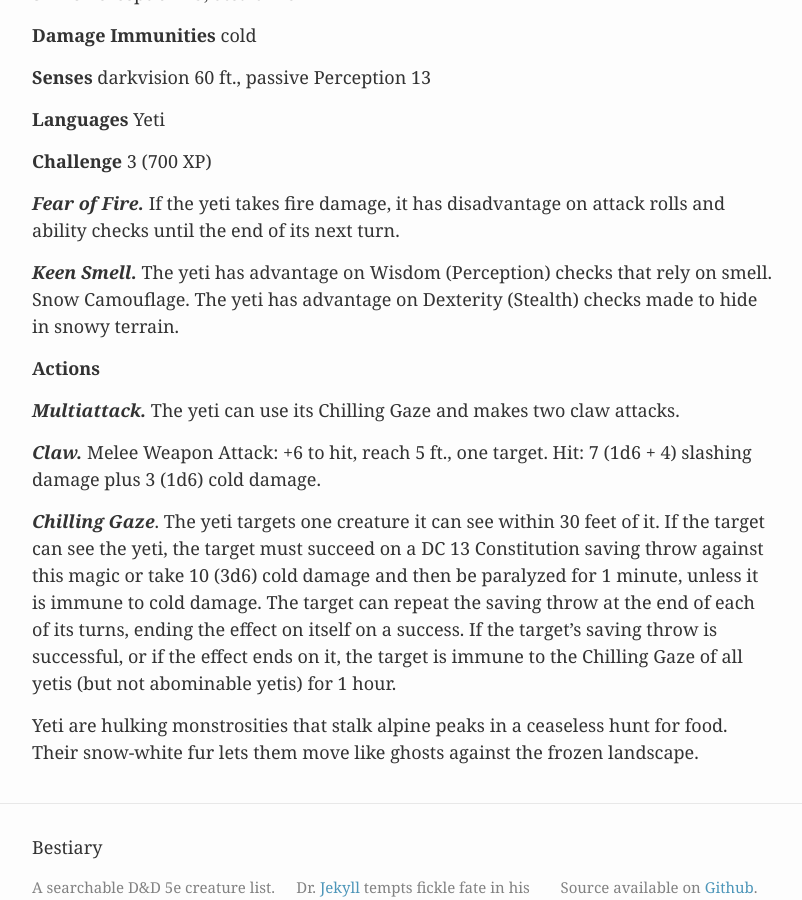
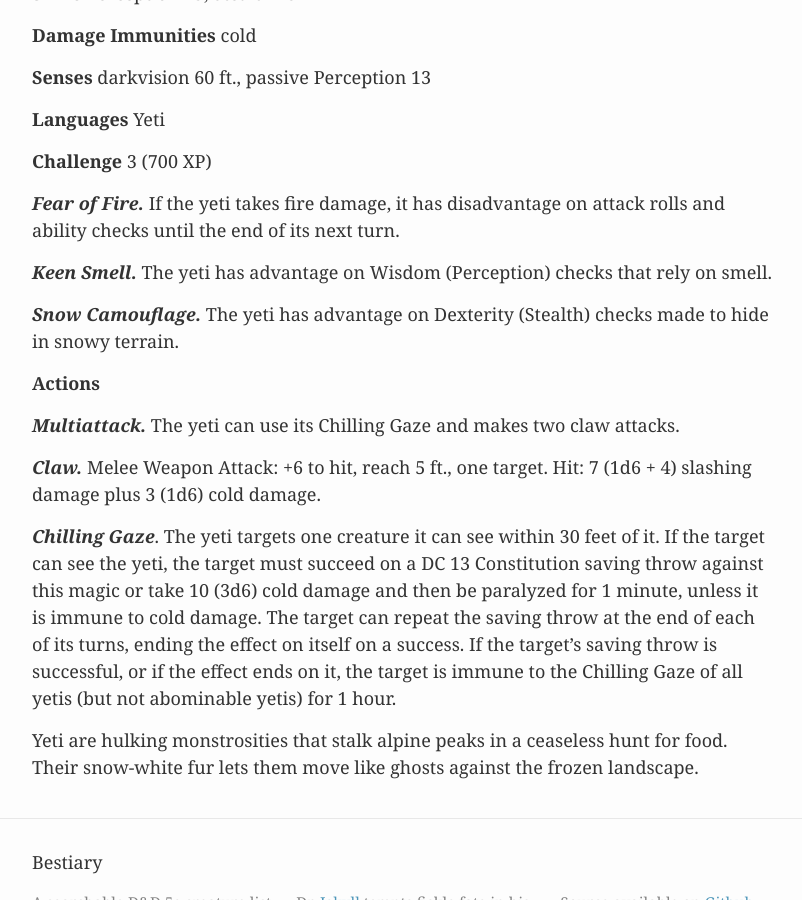
Before and after one commit to beaurancourt/bestiary, a Jekyll site: the page built from _posts/2016-03-02-yeti.markdown, in a window 1280 px wide and 900 px high, scrolled down 531 px. Shown: the whole window, without its empty margins (238-1040 px from the left). Built offline with Jekyll 4.4.1, drawn with Linux system fonts in a browser that asks for light colours.

```diff
--- a/_posts/2016-03-02-yeti.markdown
+++ b/_posts/2016-03-02-yeti.markdown
@@ -30,7 +30,8 @@ tags: [large, monstrosity, cr3]
 ***Fear of Fire.*** If the yeti takes fire damage, it has disadvantage on attack rolls and ability checks until the end of its next turn.
 
 ***Keen Smell.*** The yeti has advantage on Wisdom (Perception) checks that rely on smell.
-Snow Camouflage. The yeti has advantage on Dexterity (Stealth) checks made to hide in snowy terrain.
+
+***Snow Camouflage.*** The yeti has advantage on Dexterity (Stealth) checks made to hide in snowy terrain.
 
 **Actions**
 
```
